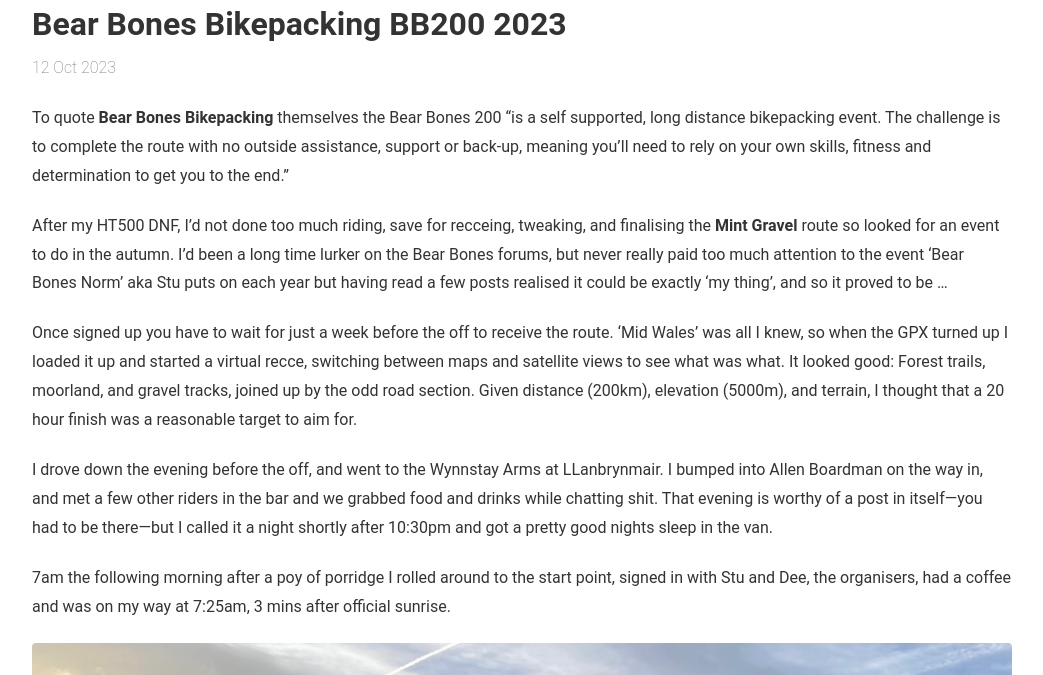
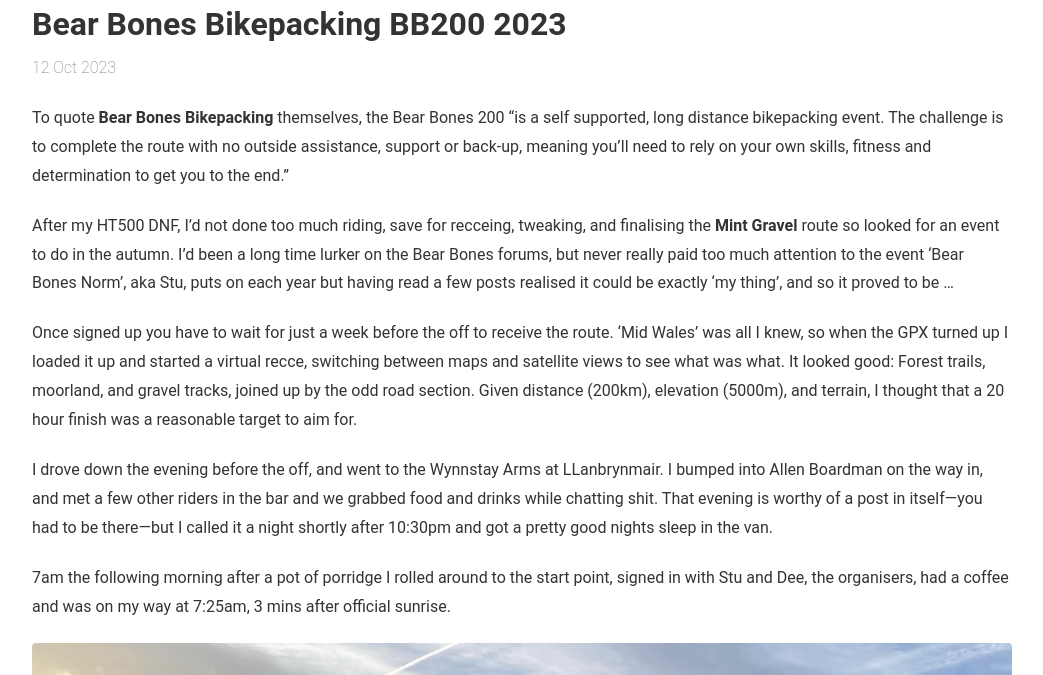
Before and after one commit to hypertelia/hypertelia.github.io, a Jekyll site: the page built from _posts/2023-10-12-bb-200-2023.md, in a window 1280 px wide and 900 px high. Shown: the part 153-828 px from the top of the window, without its empty margins (118-1161 px from the left). Built offline with Jekyll 4.4.1, drawn with Linux system fonts in a browser that asks for light colours; some of the changed text lies outside the part shown.

Commit message:
BB200 update

```diff
--- a/_posts/2023-10-12-bb-200-2023.md
+++ b/_posts/2023-10-12-bb-200-2023.md
@@ -8,15 +8,15 @@
 summary: Ride report from my first Bear Bones event - the 2023 BB200
 ---
 
-To quote [Bear Bones Bikepacking](https://www.bearbonesbikepacking.co.uk/events/bb200-event/) themselves the Bear Bones 200 "is a self supported, long distance bikepacking event. The challenge is to complete the route with no outside assistance, support or back-up, meaning you’ll need to rely on your own skills, fitness and determination to get you to the end."
+To quote [Bear Bones Bikepacking](https://www.bearbonesbikepacking.co.uk/events/bb200-event/) themselves, the Bear Bones 200 "is a self supported, long distance bikepacking event. The challenge is to complete the route with no outside assistance, support or back-up, meaning you’ll need to rely on your own skills, fitness and determination to get you to the end."
 
-After my HT500 DNF, I'd not done too much riding, save for recceing, tweaking, and finalising the [Mint Gravel](https://www.mintgravel.co.uk) route so looked for an event to do in the autumn. I'd been a long time lurker on the Bear Bones forums, but never really paid too much attention to the event 'Bear Bones Norm' aka Stu puts on each year but having read a few posts realised it could be exactly 'my thing', and so it proved to be …
+After my HT500 DNF, I'd not done too much riding, save for recceing, tweaking, and finalising the [Mint Gravel](https://www.mintgravel.co.uk) route so looked for an event to do in the autumn. I'd been a long time lurker on the Bear Bones forums, but never really paid too much attention to the event 'Bear Bones Norm', aka Stu, puts on each year but having read a few posts realised it could be exactly 'my thing', and so it proved to be …
 
 Once signed up you have to wait for just a week before the off to receive the route. 'Mid Wales' was all I knew, so when the GPX turned up I loaded it up and started a virtual recce, switching between maps and satellite views to see what was what. It looked good: Forest trails, moorland, and gravel tracks, joined up by the odd road section. Given distance (200km), elevation (5000m), and terrain, I thought that a 20 hour finish was a reasonable target to aim for.
 
 I drove down the evening before the off, and went to the Wynnstay Arms at LLanbrynmair. I bumped into Allen Boardman on the way in, and met a few other riders in the bar and we grabbed food and drinks while chatting shit. That evening is worthy of a post in itself—you had to be there—but I called it a night shortly after 10:30pm and got a pretty good nights sleep in the van.
 
-7am the following morning after a poy of porridge I rolled around to the start point, signed in with Stu and Dee, the organisers, had a coffee and was on my way at 7:25am, 3 mins after official sunrise.
+7am the following morning after a pot of porridge I rolled around to the start point, signed in with Stu and Dee, the organisers, had a coffee and was on my way at 7:25am, 3 mins after official sunrise.
 
 ![](/img/bb200/bb200-10.jpg)
 ![](/img/bb200/bb200-09.jpg)
```
Also changed, not shown: other parts of _posts/2023-10-12-bb-200-2023.md (+1 -1 lines).
